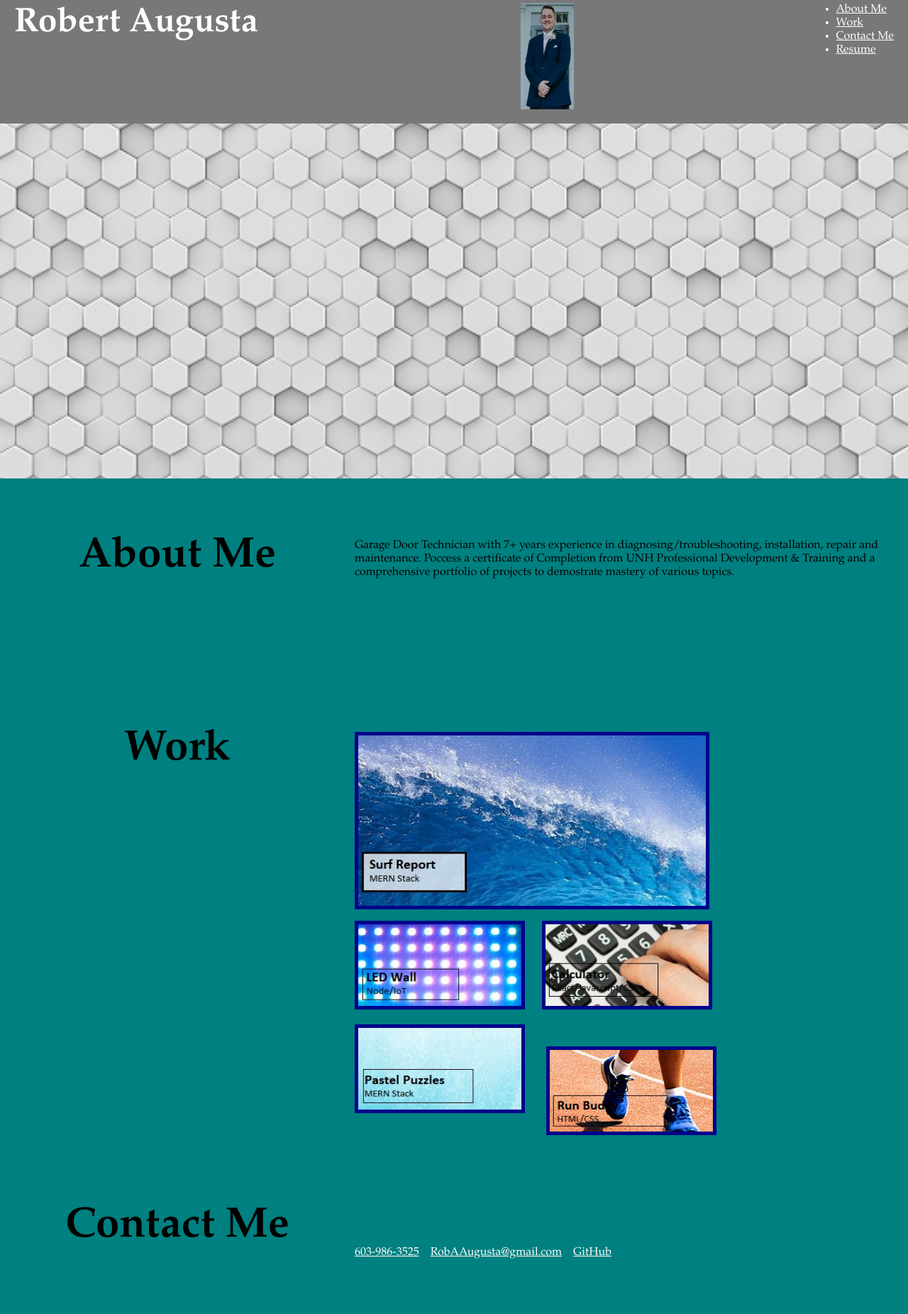
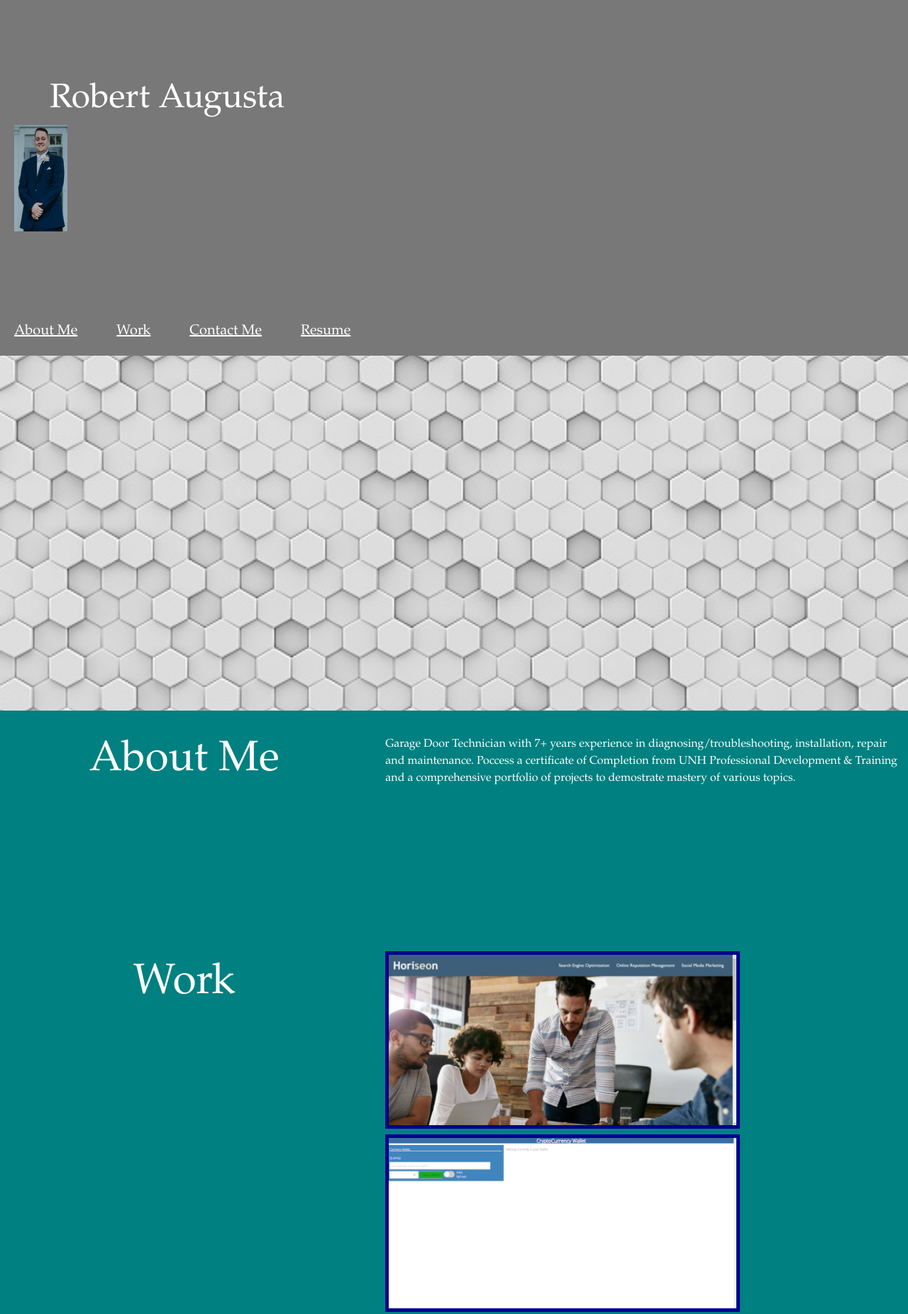
Before and after one commit to Offspringjunky90/BootcampHW-Week-of-September-18-2021, a plain HTML site: page index.html in a window 1280 px wide. Shown: the part 16-1867 px from the top of the page at 71% size. Drawn offline with nearby package versions, Linux system fonts and the light colour scheme.

Commit message:
Updated Portfolio format, images, links to Github and LinkedIn and mobile friendly

```diff
--- a/index.html
+++ b/index.html
@@ -3,52 +3,42 @@
     <head>
         <meta charset="utf-8">
         <title>Portfolio</title>
+        <link rel="stylesheet" href="https://cdn.jsdelivr.net/npm/bulma@0.9.3/css/bulma.min.css">
         <link rel="stylesheet" href="./style.css">
     </head>
     <body>
         <div class="header">
             <h1>Robert Augusta</h1>
             <img id="RA" src="./Images/goodlookingguy.jpg" alt="Good Looking Guy"></img>
-            <nav>
-                <ul>
-                    <li>
-                        <a href="#aboutme"><u>About Me</u></a>
-                    </li>
-                    <li>
-                        <a href="#work"><u>Work</u></a>
-                    </li>
-                    <li>
-                        <a href="#contactme"><u>Contact Me</u></a>
-                    </li>
-                    <li>
-                        <a href="#resume"><u>Resume</u></a>
-                    </li>
+                <ul class="nav">
+                    <li><a href="#aboutme"><u>About Me</u></a></li>
+                    <li><a href="#work"><u>Work</u></a></li>
+                    <li><a href="#contactme"><u>Contact Me</u></a></li>
+                    <li><a href="#resume"><u>Resume</u></a></li>
                 </ul>
-            </nav>
         </div>
     <div class="backimage"></div>
     <section>
-        <div class="main">
-            <div class="columnleft">
-                <h2 id="aboutme"><strong>About Me</strong></h2>
-                <h3 id="work"><strong>Work</strong></h3>
-                <h4 id="contactme"><strong>Contact Me</strong></h4>
-                <h5 id="resume"><strong>Resume</strong></h5>
-            </div>
-            <div class="columnright">
-                <p id="aboutmeinfo">Garage Door Technician with 7+ years experience in diagnosing/troubleshooting, installation, repair and maintenance. Poccess a certificate of Completion from UNH Professional Development & Training and a comprehensive portfolio of projects to demostrate mastery of various topics.</p>
-                <div>       <!---This is the third week of the program and this is the only project I can attach-->
-                    <a href="https://offspringjunky90.github.io/Code-Refractor/"><img src="Images/waves.jpg" id="workbox" alt="Waves"></img></a>
-                    <img src="Images/ledwall.jpg" id="ledwall" alt="LED Wall"></img>
-                    <img src="Images/calculator.jpg" id="calculator" alt="Calculator"></img>
-                    <img src="Images/pastel.jpg" id="pastelpuzzles" alt="Pastel Puzzles"></img>
-                    <img src="Images/run.jpg" id="runbuddy" alt="Jogger"></img>
-                    <p id="contactmeinfo"><a href="tel:+6039863525"><u>603-986-3525</u></a>&nbsp;&nbsp;&nbsp;&nbsp;<a href="https://www.gmail.com"><u>RobAAugusta@gmail.com</u></a>&nbsp;&nbsp;&nbsp;&nbsp;<a href="https://www.github.com/Offspringjunky90"><u>GitHub</u></a>
-                    </p>
-                    <p id="resumeinfo"><a href="https://sites.google.com/view/robertaugustaresume"><u>Resume</u></a></p>
-                </div>
-            </div>
+        <div class="columns is-mobile">
+            <div class="column is-5" id="aboutme">About Me</div>
+            <div class="column" id="aboutmeinfo">Garage Door Technician with 7+ years experience in diagnosing/troubleshooting, installation, repair and maintenance. Poccess a certificate of Completion from UNH Professional Development & Training and a comprehensive portfolio of projects to demostrate mastery of various topics.</div>
+        </div>
+        <div class="columns is-mobile is-multiline">
+            <div class="column is-5 is-centered" id="work">Work</div>
+            <div class="column"><a href="https://offspringjunky90.github.io/Code-Refractor/"><img src="Images/codeRefractorImg.png" id="workbox" alt="Code-Refractor"></a>
+            <a href="https://tsmagoun.github.io/UNH-Project-1/"><img src="Images/Project1Img.gif" id="project1Img" alt="Cryptocurrency Project"></a>
+            <a href="https://offspringjunky90.github.io/Day-Planner/"><img src="Images/dayPlannerImg.png" id="dayPlannerImg" alt="Day-Planner Screenshot"></a>
+            <a href="https://offspringjunky90.github.io/Weather-Dashboard/"><img src="Images/weatherDashImg.png" id="weatherDashImg" alt="Weather-Dashboard"></a></div>
+        </div>
+        <div class="columns is-mobile">
+            <div class="column is-5" id="contactme">Contact Me</div>
+            <div class="column"><p id="contactmeinfo"><a href="tel:+6039863525"><u>603-986-3525</u></a>&nbsp;&nbsp;&nbsp;&nbsp;<a href="https://www.gmail.com"><u>RobAAugusta@gmail.com</u></a>&nbsp;&nbsp;&nbsp;&nbsp;<a href="https://www.github.com/Offspringjunky90"><u>GitHub</u></a>&nbsp;&nbsp;&nbsp;&nbsp;<a href="https://www.linkedin.com/in/robert-augusta-892799219/"><u>LinkedIn</u></a></div>
+        </div>
+        <div class="columns is-mobile">
+            <div class="column is-5" id="resume">Resume</div>
+            <div class="column"><p id="resumeinfo"><a href="https://sites.google.com/view/robertaugustaresume"><u>Resume</u></a></p></div>
         </div>
     </section>
+    <script src="script.js"></script>
     </body>
 </html>
--- /dev/null
+++ b/script.js
@@ -0,0 +1,6 @@
+const workClick = document.getElementById("workClick");
+
+
+workClick.addEventListener("click", function() {
+
+})
--- a/style.css
+++ b/style.css
@@ -7,8 +7,9 @@
 
 body {
     background-color: teal;
+    color: white;
     font-family: garamond, gil sans, cambria, constantia;
-    justify-content: space-between;
+    /* justify-content: space-between; */
 }
 
 .header {
@@ -17,43 +18,45 @@ body {
     background-color: #787878;
     color: #ffffff;
     flex-wrap: nowrap;
+    flex-flow: column wrap;
     display: flex;
     justify-content: space-between;
 }
 
 .header h1 {
     display: inline-block;
+    align-content: flex-start;
     font-size: 48px;
+    margin-top: 100px;
+    margin-left: 50px;
 }
 
-
-.header div {
-    padding-top: 15px;
-    margin-right: 20px;
-    float: right;
+.nav {
+  display: inline-block;
   font-family: garamond, gil sans, cambria, constantia;
   font-size: 20px;
-}
-
-.header div ul {
   list-style-type: none;
 }
 
-.header div ul li {
+.nav li {
   display: inline-block;
-    margin-left: 25px;
-    float: right;
+  align-content: flex-end;
+  margin-right: 50px;
+  margin-top: 125px;
 }
 
 #RA {
     height: 150px;
     width: 75px;
     border-radius: 2px solid black;
+    align-content: center;
 }
 
 a {
     color: #ffffff;
     text-decoration: none;
+    display: inline-block;
+
 }
 
 
@@ -76,95 +79,68 @@ p {
   display: flex;
 }
 
-.columnleft {
-  text-align: center;
-  width: 500px;
-  margin-top: 50px;
-  float: left;
-}
-
 #aboutme {
   margin-bottom: 200px;
+  text-align: center;
   font-size: 60px;
+  float: left;
 }
 
 #work {
   margin-bottom: 600px;
+  text-align: center;
   font-size: 60px;
 }
 
 #contactme {
   margin-bottom: 200px;
+  text-align: center;
   font-size: 60px;
 }
 
 #resume {
   margin-bottom: 200px;
+  text-align: center;
   font-size: 60px;
-}
-
-.columnright {
-  width: 750px;
-  margin-top: 50px;
-  float: right;
-  justify-content: space-between;
-  display: inline-block;
 }
 
 #aboutmeinfo {
   text-align: left;
   margin-top: 10px;
+  float: right;
+  position: relative;
 }
 
 #workbox {
   height: 250px;
   width: 500px;
   border: 5px solid darkblue;
-  margin-top: 215px;
-  margin-right: 50px;
 }
 
-#ledwall {
-  height: 125px;
-  width: 240px;
-  background-image: url(./Images/ledwall.jpg);
+#project1Img {
+  height: 250px;
+  width: 500px;
   border: 5px solid darkblue;
-  margin-top: 10px;
 }
 
-#calculator {
-  height: 125px;
-  width: 240px;
-  background-image: url(./Images/calculator.jpg);
+#dayPlannerImg {
+  height: 250px;
+  width: 500px;
   border: 5px solid darkblue;
-  margin-top: 10px;
-  margin-left: 20px;
 }
 
-#pastelpuzzles {
-  height: 125px;
-  width: 240px;
-  background-image: url(./Images/pastel.jpg);
+#weatherDashImg {
+  height: 250px;
+  width: 500px;
   border: 5px solid darkblue;
-  margin-top: 15px;
-  margin-right: 250px;
-}
-
-#runbuddy {
-  height: 125px;
-  width: 240px;
-  background-image: url(./Images/run.jpg);
-  border: 5px solid darkblue;
-  margin-left: 270px;
-  margin-top: -100px;
 }
 
 #contactmeinfo {
-  margin-top: 150px;
+  margin-top: 35px;
 }
 
 #resumeinfo {
-  margin-top: 250px;
+  margin-top: 35px;
 }
 
 img:hover{
@@ -172,22 +148,19 @@ img:hover{
   cursor: pointer;
 }
 
-@media screen and (max-width: 768px) {
-  .header div ul li {
-    flex-direction: column;
-  }
+@media screen and (max-width: 576px) {
+
+.header h1 {
+  display: block;
 }
 
-@media screen and (max-width: 576px) {
-  .header
-  .header div ul li {
-    flex-direction: column;
-    order: 2
+#RA {
+  margin-left: 150px;
 }
-  .backimage {
-    order: 3
+
+.nav li {
+  display: block;
+  margin-left: 150px;
 }
-  .main {
-    flex-direction: column;
+
 }
-}
```
Also changed, not shown: Images/Capture.png (added), Images/Project1Img.gif (added), Images/codeRefractorImg.png (added), Images/dayPlannerImg.png (added), Images/weatherDashImg.png (added). Lines whose indentation alone changed are shown as unchanged.
